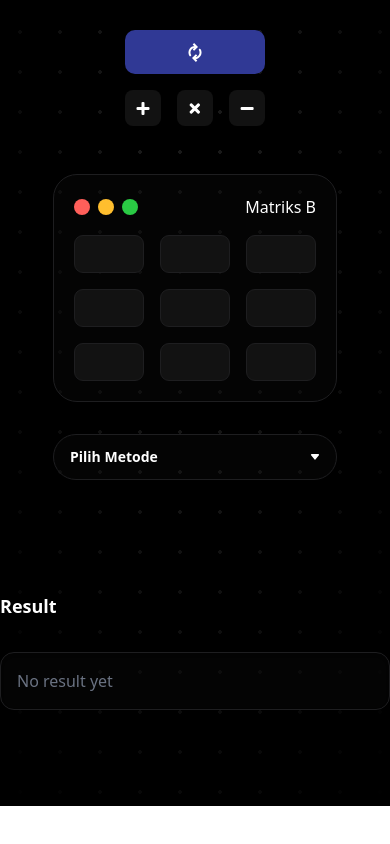
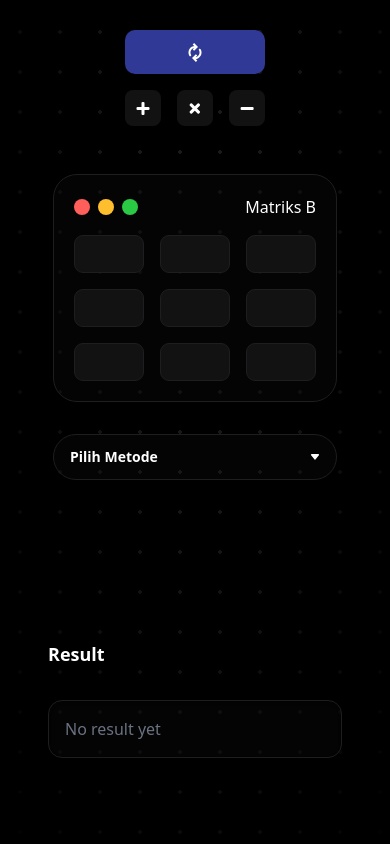
Before and after one commit to iniiferdi/caltriks, a Next.js app: page / in a window 390 px wide. Shown: the part 468-1312 px from the top of the page. Before the commit the page ends 1274 px from the top, so only its background shows below. Built offline with nearby package versions, Linux system fonts and the light colour scheme.

Commit message:
mobile responsive

```diff
--- a/src/app/page.js
+++ b/src/app/page.js
@@ -139,7 +139,7 @@ export default function Home() {
         initial={{ opacity: 0, y: 50 }}
         animate={{ opacity: 1, y: 0 }}
         transition={{ duration: 0.7, delay: 0.8 }}
-        className="w-full mx-auto relative max-w-5xl"
+        className="w-full mx-auto relative max-w-5xl p-12 xl:p-0"
       >
         <ResultBox history={resultHistory} />
       </motion.div>
```
